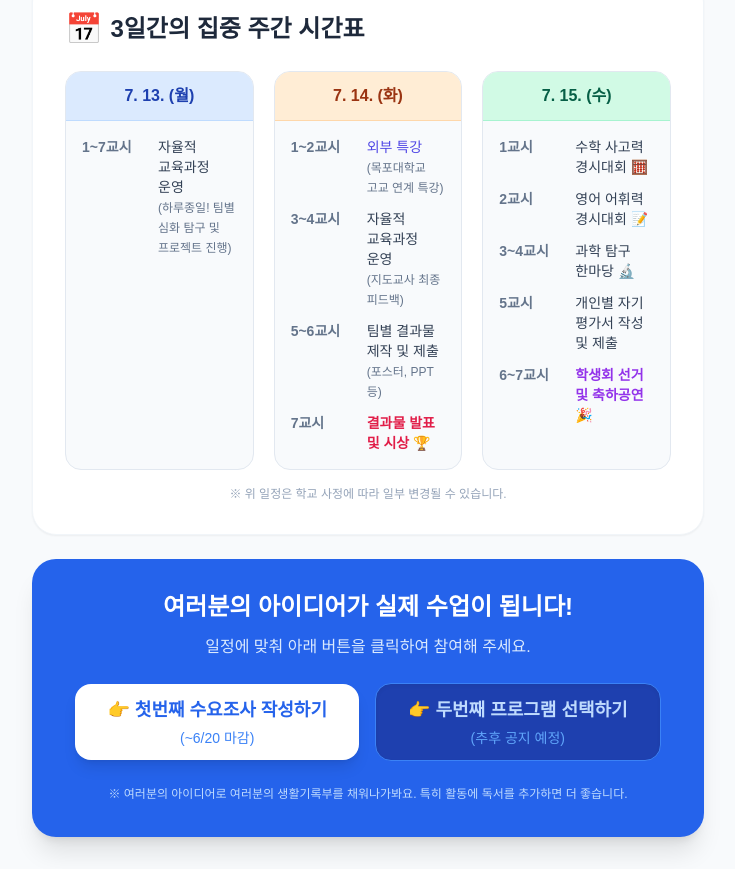
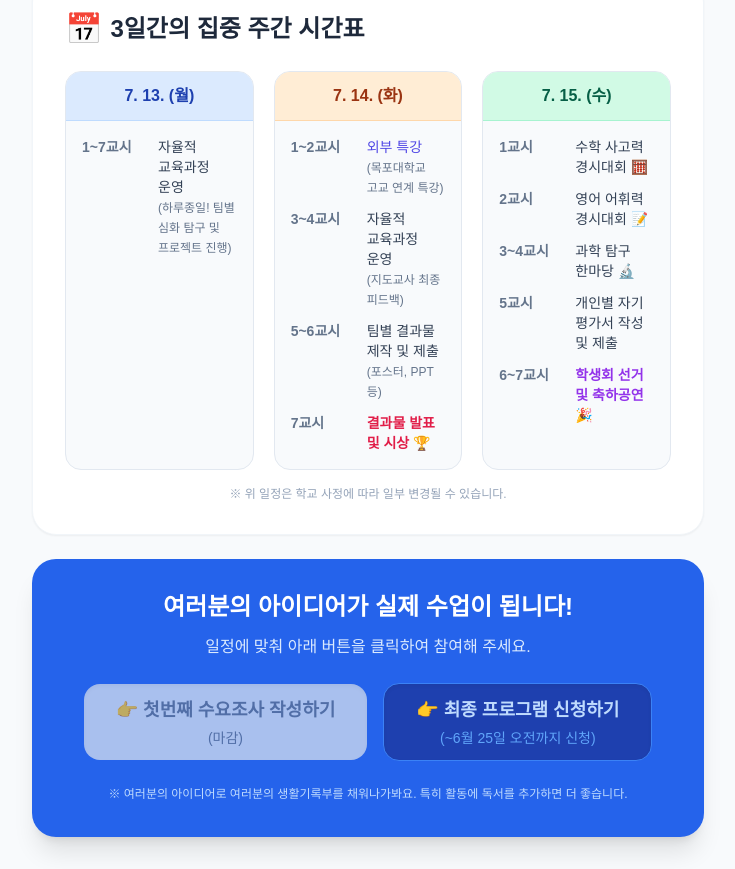
Before and after one commit to rudeia/anjwa-highschool-stu-flex, a plain HTML site: page index.html in a window 1280 px wide. Shown: the part 1326-2195 px from the top of the page, without its empty margins (272-1007 px from the left). Drawn offline with nearby package versions, Linux system fonts and the light colour scheme; a web font is replaced by a local one.

Commit message:
Add files via upload

```diff
--- a/index.html
+++ b/index.html
@@ -205,16 +205,16 @@
 
             <!-- 버튼 그룹 -->
             <div class="flex flex-col sm:flex-row gap-4 justify-center items-center">
-                <!-- 1차 수요조사 버튼 (활성화) -->
-                <a href="https://docs.google.com/forms/d/e/1FAIpQLScSj83eQ33BC1Dhvu3ti5z1iIxsGbZqHV2Y7Z44hUz3t3aBqA/viewform?usp=dialog" target="_blank" class="w-full sm:w-auto bg-white text-blue-600 py-3 px-8 rounded-2xl shadow-lg hover:bg-blue-50 transition-colors flex flex-col items-center justify-center text-center">
+                <!-- 1차 수요조사 버튼 (비활성화) -->
+                <a href="javascript:void(0)" aria-disabled="true" class="w-full sm:w-auto bg-slate-200 text-slate-500 py-3 px-8 rounded-2xl shadow-inner cursor-not-allowed opacity-70 flex flex-col items-center justify-center text-center">
                     <span class="font-bold text-lg">👉 첫번째 수요조사 작성하기</span>
-                    <span class="text-sm font-normal text-blue-500 mt-1 break-keep">(~6/20 마감)</span>
+                    <span class="text-sm font-normal text-slate-500 mt-1 break-keep">(마감)</span>
                 </a>
 
-                <!-- 2차 프로그램 선택 버튼 (추후 공지) -->
-                <a href="javascript:alert('아직 2차 수강신청 기간이 아닙니다. 확정된 프로그램 목록과 함께 추후 공지될 예정입니다!')" class="w-full sm:w-auto bg-blue-800 text-blue-200 py-3 px-8 rounded-2xl shadow-inner hover:bg-blue-700 transition-colors flex flex-col items-center justify-center text-center border border-blue-500">
-                    <span class="font-bold text-lg">👉 두번째 프로그램 선택하기</span>
-                    <span class="text-sm font-normal text-blue-400 mt-1 break-keep">(추후 공지 예정)</span>
+                <!-- 2차 프로그램 선택 버튼 -->
+                <a href="https://rudeia.github.io/anjwa-highschool-stu-flex2/" target="_blank" class="w-full sm:w-auto bg-blue-800 text-blue-200 py-3 px-8 rounded-2xl shadow-inner hover:bg-blue-700 transition-colors flex flex-col items-center justify-center text-center border border-blue-500">
+                    <span class="font-bold text-lg">👉 최종 프로그램 신청하기</span>
+                    <span class="text-sm font-normal text-blue-400 mt-1 break-keep">(~6월 25일 오전까지 신청)</span>
                 </a>
             </div>
 
```
